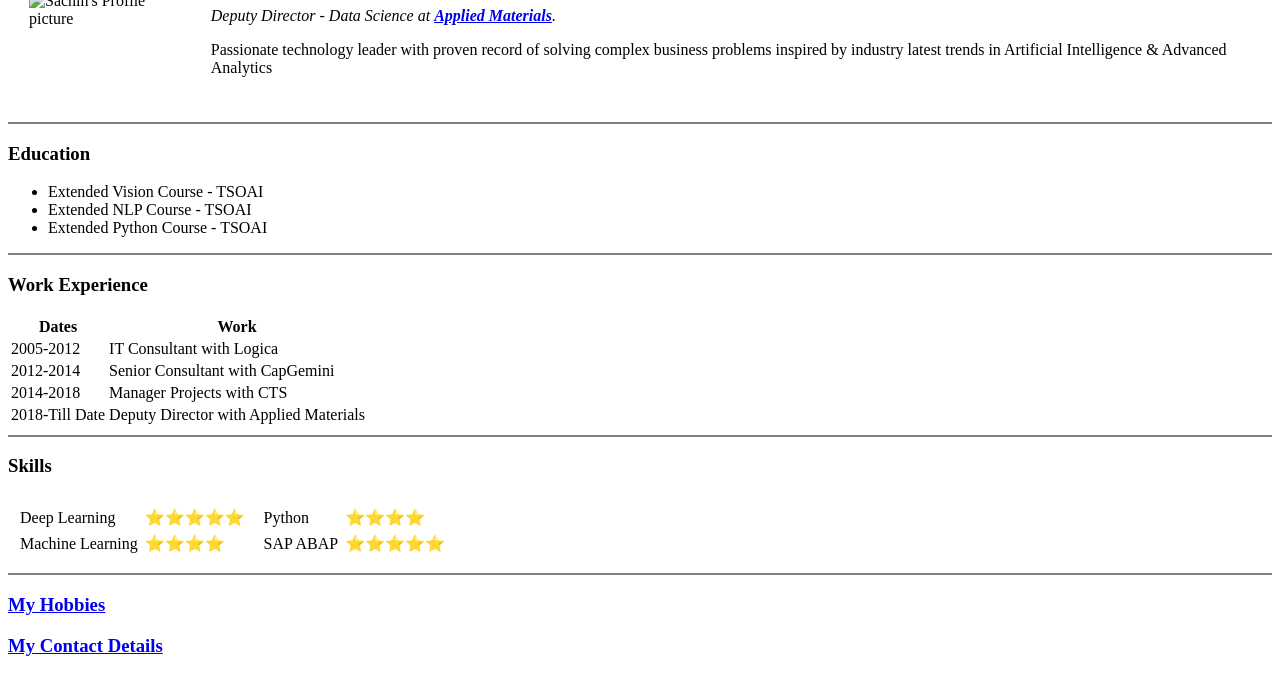
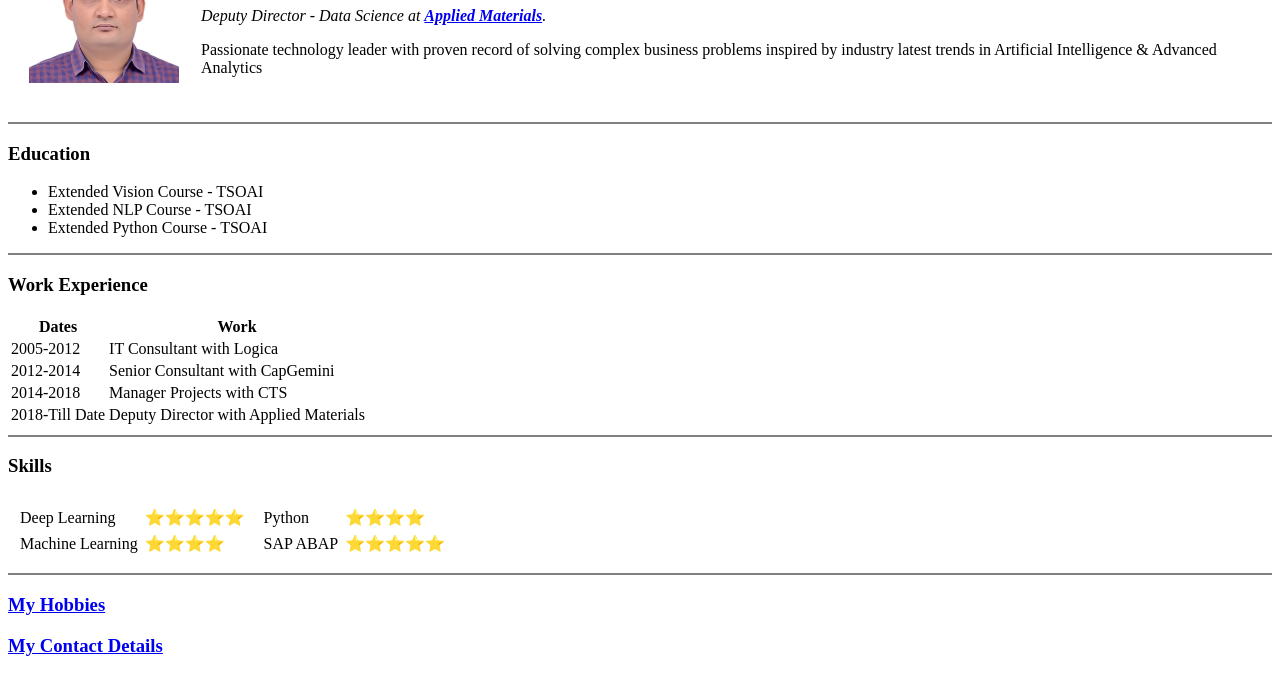
Before and after one commit to SachinDangayach/MERN, a plain HTML site: page index.html in a window 1280 px wide. Shown: the part 102-800 px from the top of the page. Drawn offline with Linux system fonts and the light colour scheme.

Commit message:
MERN - #8

```diff
--- a/index.html
+++ b/index.html
@@ -9,7 +9,7 @@
 <body>
   <table cellspacing=20>
     <tr>
-      <td><img src="..\Desktop\MERN\Sachin.jpg" alt="Sachin's Profile picture" height=150></td>
+      <td><img src="Sachin.jpg" alt="Sachin's Profile picture" height=150></td>
       <td>
         <h1>Sachin Dangayach</h1>
         <p><em>Deputy Director - Data Science at <strong><a href="https://www.appliedmaterials.com/">Applied Materials</a></strong>.</em></p>
```
